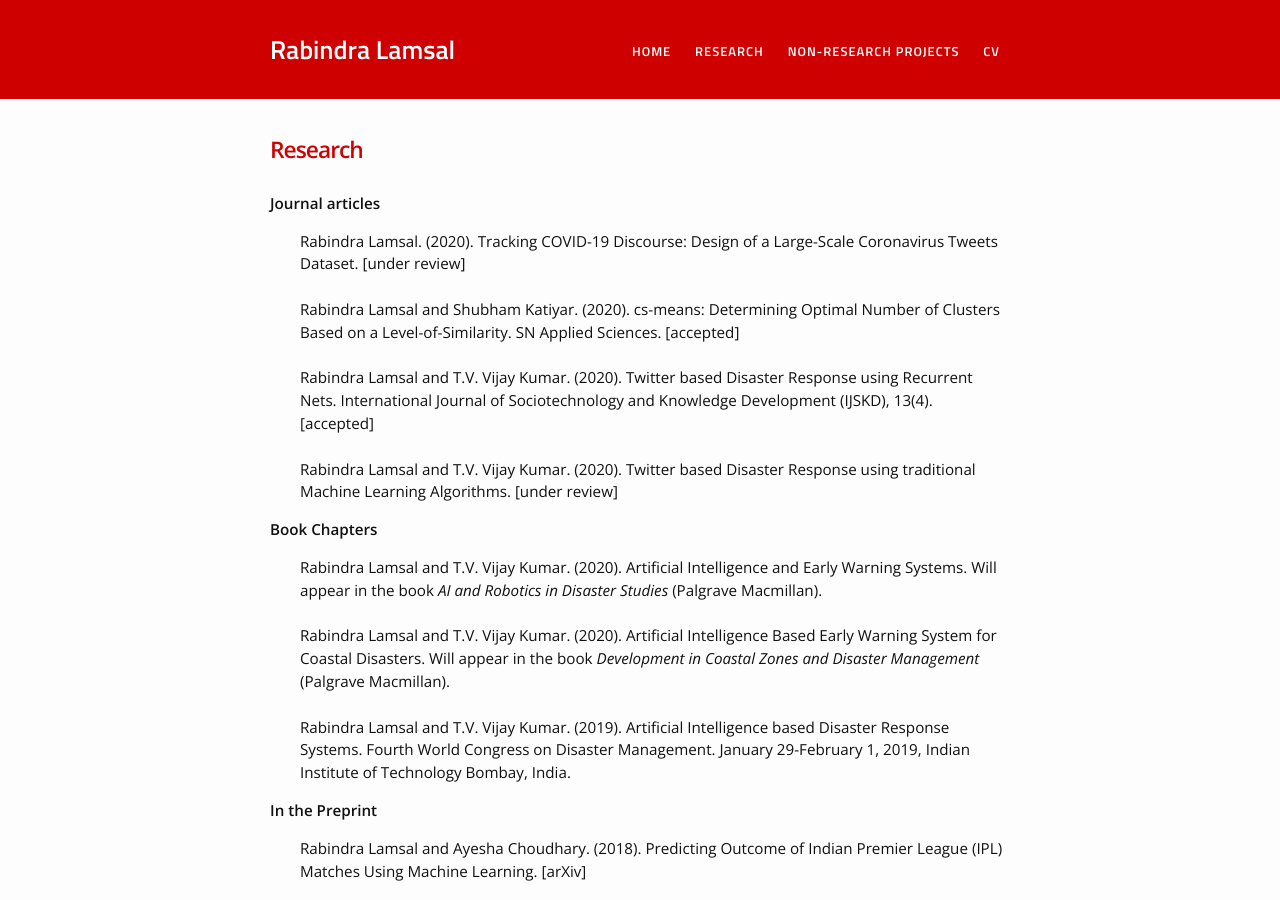
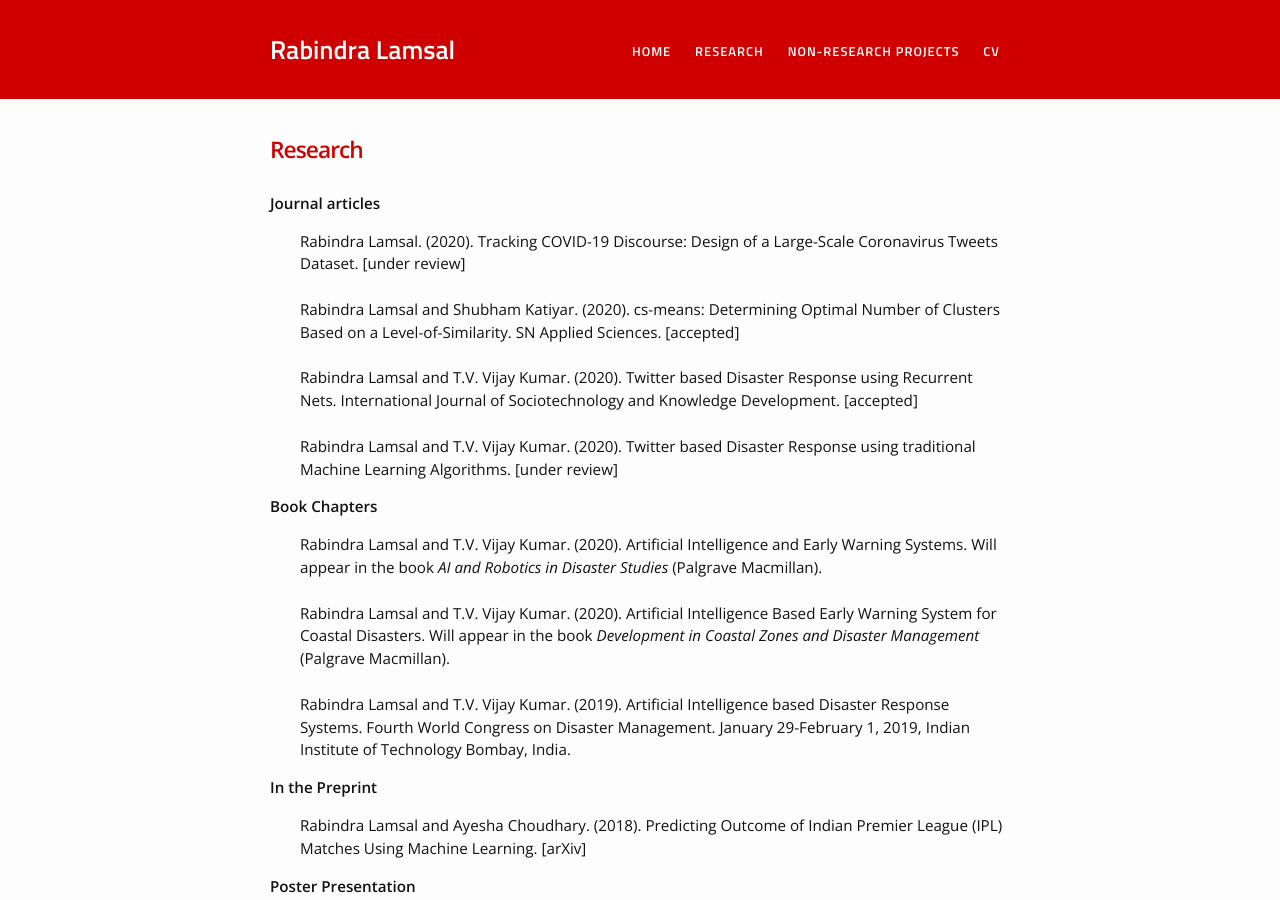
Before and after one commit to rabindralamsal/personal-site, a Jekyll site: the page built from research.md, in a window 1280 px wide and 900 px high. Built offline with Jekyll 4.4.1, drawn with Linux system fonts in a browser that asks for light colours.

Commit message:
Update research.md

```diff
--- a/research.md
+++ b/research.md
@@ -11,7 +11,7 @@ Rabindra Lamsal. (2020). Tracking COVID-19 Discourse: Design of a Large-Scale Co
 Rabindra Lamsal and Shubham Katiyar. (2020). cs-means: Determining Optimal Number of Clusters Based on a Level-of-Similarity. SN Applied Sciences. [accepted]<br><br>
 
 Rabindra Lamsal and T.V. Vijay Kumar. (2020). Twitter based Disaster Response using Recurrent Nets. International Journal of Sociotechnology and Knowledge
-Development (IJSKD), 13(4). [accepted]<br><br>
+Development. [accepted]<br><br>
 
 Rabindra Lamsal and T.V. Vijay Kumar. (2020). Twitter based Disaster Response using traditional Machine Learning Algorithms. [under review]
 
```
